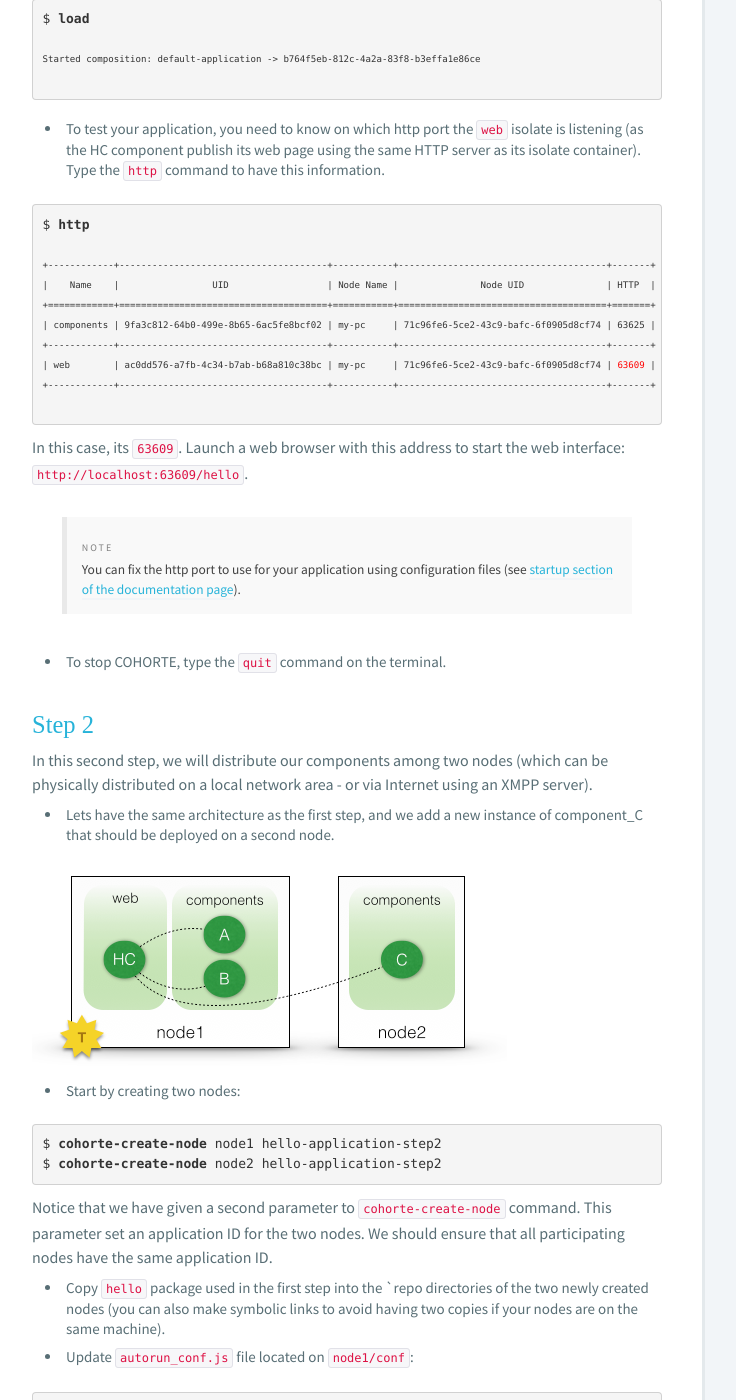
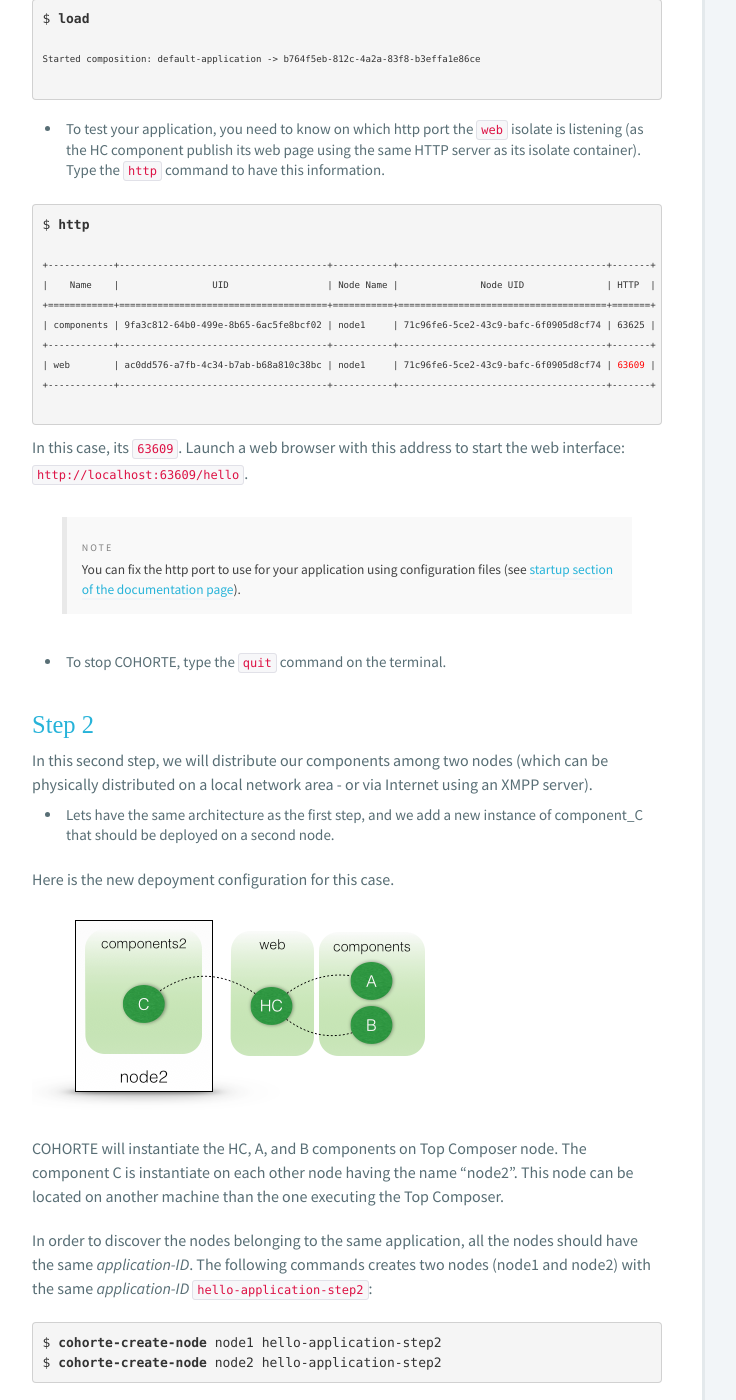
Before and after one commit to cohorte/cohorte.github.io, a Jekyll site: the page built from docs/1.x/tutorials/getting-started/index.md, in a window 1280 px wide and 1400 px high, scrolled down 2661 px. Shown: the whole window, without its empty margins (138-874 px from the left). Built offline with Jekyll 4.4.1, drawn with Linux system fonts in a browser that asks for light colours; some of the changed text lies outside the part shown.

Commit message:
Updated version of hello tutorial

```diff
--- a/docs/1.x/tutorials/getting-started/index.md
+++ b/docs/1.x/tutorials/getting-started/index.md
@@ -26,10 +26,10 @@
  * Open a new terminal and type the following command on your working directory:
 
  <pre>
-$ <b>cohorte-create-node</b> my-pc
+$ <b>cohorte-create-node</b> node1
 </pre>
 
-This command will create a new directory named `my-pc` containing an executable `run` (which launches the created COHORTE node) and two folders `conf` (contains configuration files) and `repo` (contains components bundles).
+This command will create a new directory named `node1` containing an executable `run` (which launches the created COHORTE node) and two folders `conf` (contains configuration files) and `repo` (contains components bundles).
 
  * Download the bundle of this tutorial's components (no need to implement them in this getting started tutorial).
 
@@ -37,10 +37,10 @@
 <div id="download_hello_demo_python_snapshot"></div>
 </p>
 
- * Put the extracted `hello` directory into `my-pc/repo` directory.
-   * The `hello` package contains four components:
+ * Put the extracted `hello` directory into `node1/repo` directory.
+   * The `hello` package contains four components (implemented in Python):
      * **component_A**, **component_B**, and **component_C**: these components implements the HELLO service which has only one method `say_hello`.
-     * **hello_components**: this component provides a web interface on which the list of discovered components implementing the HELLO service are listed (we show the message returned by each component when calling the `say_hello` method).
+     * **hello_components**: this component provides a web interface on which the list of discovered components implementing the HELLO service are listed (we show the message returned by each component when calling their `say_hello` method).
 
 The following picture depicts the web interface provided by the **hello_components** component and the underlying architecture of the application.
 
@@ -51,7 +51,7 @@
 
 ![Step 1](getting-started-img-1.png)
 
- * In order to have this deployment plan, you should edit the `my-pc/conf/autorun_conf.js` to specify the set of components that will be instantiated on this node and on which isolate.
+ * In order to have this deployment plan, you should edit the `node1/conf/autorun_conf.js` to specify the set of components that will be instantiated on each isolate.
 
 {% highlight json %}
 {
@@ -60,16 +60,16 @@
 		"name" : "default-application-composition",
 		"components" : [
 			{
-				"name" : "hello_components",
+				"name" : "HC",
 				"factory" : "hello_components_factory",
 				"isolate" : "web"
 			}, {
-				"name" : "component_A",
-				"factory" : "component_A_factory",
+				"name" : "A",
+				"factory" : "component_a_factory",
 				"isolate" : "components"
 			}, {
-				"name" : "component_B",
-				"factory" : "component_B_factory",
+				"name" : "B",
+				"factory" : "component_b_factory",
 				"isolate" : "components"
 			}
 		]
@@ -77,7 +77,7 @@
 }
 {% endhighlight %}
 
- * **It's done!** all what's you need to do now is to start `my-pc` node as follow:
+ * **It's done!** all what's you need to do now is to start `node1` node as follow:
 
  <pre>
 $ ./<b>run</b> -t
@@ -100,9 +100,9 @@
 +------------+--------------------------------------+-----------+--------------------------------------+-------+
 |    Name    |                 UID                  | Node Name |               Node UID               | HTTP  |
 +============+======================================+===========+======================================+=======+
-| components | 9fa3c812-64b0-499e-8b65-6ac5fe8bcf02 | my-pc     | 71c96fe6-5ce2-43c9-bafc-6f0905d8cf74 | 63625 |
+| components | 9fa3c812-64b0-499e-8b65-6ac5fe8bcf02 | node1     | 71c96fe6-5ce2-43c9-bafc-6f0905d8cf74 | 63625 |
 +------------+--------------------------------------+-----------+--------------------------------------+-------+
-| web        | ac0dd576-a7fb-4c34-b7ab-b68a810c38bc | my-pc     | 71c96fe6-5ce2-43c9-bafc-6f0905d8cf74 | <span style="color:red">63609</span> |
+| web        | ac0dd576-a7fb-4c34-b7ab-b68a810c38bc | node1     | 71c96fe6-5ce2-43c9-bafc-6f0905d8cf74 | <span style="color:red">63609</span> |
 +------------+--------------------------------------+-----------+--------------------------------------+-------+
 </div>
 </pre>
@@ -124,19 +124,23 @@
 
  * Lets have the same architecture as the first step, and we add a new instance of component_C that should be deployed on a second node.
 
+ Here is the new depoyment configuration for this case.
+
 ![Step 2](getting-started-img-2.png)
 
- * Start by creating two nodes:
+COHORTE will instantiate the HC, A, and B components on Top Composer node. The component C is instantiate on each other node having the name "node2". This node can be located on another machine than the one executing the Top Composer.
+
+In order to discover the nodes belonging to the same application, all the nodes should have the same *application-ID*. The following commands creates two nodes (node1 and node2) with the same *application-ID* `hello-application-step2`:
 
  <pre>
 $ <b>cohorte-create-node</b> node1 hello-application-step2
 $ <b>cohorte-create-node</b> node2 hello-application-step2
 </pre>
 
-Notice that we have given a second parameter to `cohorte-create-node` command. This parameter set an application ID for the two nodes. We should ensure that all participating nodes have the same application ID.
+
 
  * Copy `hello` package used in the first step into the `repo directories of the two newly created nodes (you can also make symbolic links to avoid having two copies if your nodes are on the same machine).
- * Update `autorun_conf.js` file located on `node1/conf`:
+ * Update `autorun_conf.js` file located on `node1/conf` as follow:
 
 {% highlight json %}
 {
@@ -145,30 +149,34 @@
 		"name" : "hello-application-step2-composition",
 		"components" : [
 			{
-				"name" : "hello_components",
+				"name" : "HC",
 				"factory" : "hello_components_factory",
-				"isolate" : "web",
-				"node" : "node1"
+				"isolate" : "web"
 			}, {
-				"name" : "component_A",
-				"factory" : "component_A_factory",
-				"isolate" : "components",
-				"node" : "node1"
+				"name" : "A",
+				"factory" : "component_a_factory",
+				"isolate" : "components"
 			}, {
-				"name" : "component_B",
-				"factory" : "component_B_factory",
-				"isolate" : "components",
-				"node" : "node1"
+				"name" : "B",
+				"factory" : "component_b_factory",
+				"isolate" : "components"
 			}, {
-				"name" : "component_C",
-				"factory" : "component_C_factory",
-				"isolate" : "components",
+				"name" : "C",
+				"factory" : "component_c_factory",
+				"isolate" : "components2",
 				"node" : "node2"
 			}
 		]
 	}
 }
 {% endhighlight %}
+
+<div class="note">
+<span class="note-title">Note</span>
+<p class="note-content">
+The C component is specified to be in another isolate named "components2", not "components". In the actual version of COHORTE you can not have two different isolates with the same name in two different nodes!
+</p>
+</div>
 
 *  Remove the generated `autorun_conf.js` file located on `node2/conf`. Indeed, `node1` will be considered as **Top Composer**, it will controls the application's composition in all the participating nodes.
 
@@ -202,8 +210,8 @@
 <div id="download_hello_demo_java_snapshot"></div>
 </p>
 
- * Put the extracted `jar` file into the `repo` folder of the two nodes (`node1/repo` and `node2/repo`).
- * Update the `autorun_conf.js` file located on `node1/conf` to add this new component D. It should be instantiated on `node2` in the `components` isolate.
+ * Put the extracted `jar` file into the `repo` folder of `node2` node.
+ * Update the `autorun_conf.js` file located on `node1/conf` to add this new component D. It should be instantiated on `node2`.
 
 {% highlight json %}
 {
@@ -212,29 +220,26 @@
 		"name" : "hello-application-step2-composition",
 		"components" : [
 			{
-				"name" : "hello_components",
+				"name" : "HC",
 				"factory" : "hello_components_factory",
-				"isolate" : "web",
-				"node" : "node1"
+				"isolate" : "web"
 			}, {
-				"name" : "component_A",
+				"name" : "A",
 				"factory" : "component_A_factory",
-				"isolate" : "components",
-				"node" : "node1"
+				"isolate" : "components"
 			}, {
-				"name" : "component_B",
+				"name" : "B",
 				"factory" : "component_B_factory",
-				"isolate" : "components",
-				"node" : "node1"
+				"isolate" : "components"
 			}, {
-				"name" : "component_C",
+				"name" : "C",
 				"factory" : "component_C_factory",
-				"isolate" : "components",
+				"isolate" : "components2",
 				"node" : "node2"
 			}, {
-				"name" : "component_D",
+				"name" : "D",
 				"factory" : "component_D_factory",
-				"isolate" : "components",
+				"isolate" : "components3",
 				"node" : "node2"
 			}
 		]
@@ -242,15 +247,19 @@
 }
 {% endhighlight %}
 
+![Step 2](getting-started-img-4.png)
+
+ * As you notice, components C and D should be deployed on two sperate isolates (*components2* and *components3*) as are implemented in two different languages.
+
  * start the two nodes as explained in the previous step (*node1* as *Top Composer* and *node2* as a simple node with different http and remote shell ports).
- * Test the web interface. You will find that the `component_D` which is implemented in Java is also used by the `hello_components` component, implemented in Python.
- * However, under the hood, COHORTE has created a seperate *components isolate* for this new component ( D ). This is because it is of different nature, it needs other runtime infrastructure than the Python components.
+ * Test the web interface. You will find that the **D** component which is implemented in Java is also used by the **HC** component, implemented in Python.
 
-![Step 2](getting-started-img-4.png)
+
 
 ### Step 4
 
-crash-test! TODO
+crash-test!
+Work in progress..
 
 
 [Home](../../../../) > [Documentation](../../) > [Tutorials](../)
```
Also changed, not shown: docs/1.x/tutorials/getting-started/getting-started-img-2.png, docs/1.x/tutorials/getting-started/getting-started-img-4.png.
